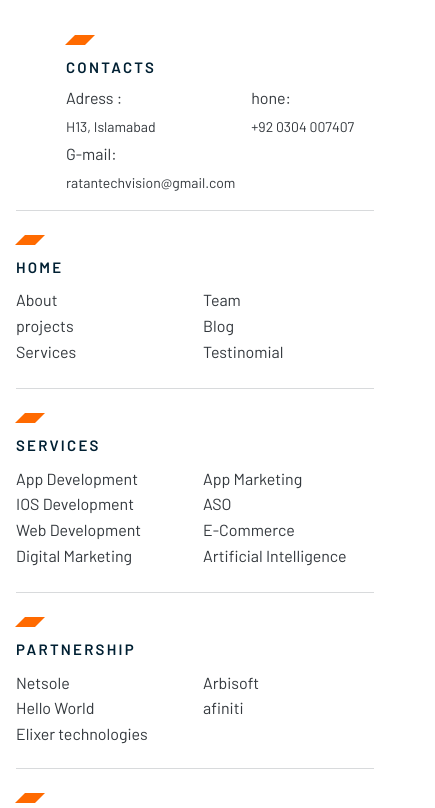
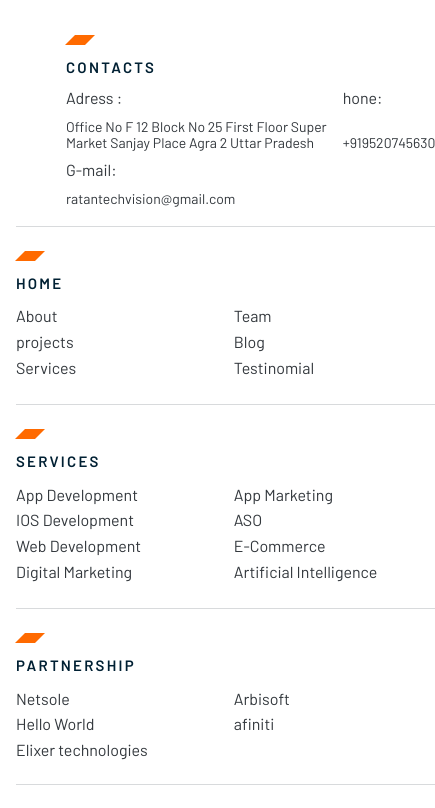
Before and after one commit to Asad-ali-zaffar/ratan-tech-visioin, a plain HTML site: page about.html in a window 390 px wide. Shown: the part 6755-7563 px from the top of the page, 435 px wide, since content can reach past the window. Drawn offline with Linux system fonts and the light colour scheme; files whose address does not match are found by name.

Commit message:
change phone number and address

```diff
--- a/about.html
+++ b/about.html
@@ -1383,7 +1383,7 @@
                                                 itemprop="url"><span itemprop="name"><span style="display:none">head Office</a></span>
                                         <ul>
                                             <li>
-                                                <a href="/" rel="noopener"><span itemprop="telephone">H13, Islamabad</span></a>
+                                                <a href="/" rel="noopener"><span itemprop="telephone">Office No F 12 Block No 25 First Floor Super <br> Market  Sanjay Place Agra 2 Uttar Pradesh</span></a>
                                             </li>
                                         </ul>
                                     </li>
@@ -1392,7 +1392,7 @@
                                                 itemprop="url"><span itemprop="name"><span style="display:none">Head office lahore</a></span>
                                         <ul>
                                             <li>
-                                                <a href="/" rel="noopener"><span itemprop="telephone">+92 0304 007407</span></a>
+                                                <a href="/" rel="noopener"><span itemprop="telephone">+919520745630</span></a>
                                             </li>
                                         </ul>
                                     </li>
```
Also changed, not shown: android.html (+2 -2 lines), appmarket.html (+2 -2 lines), artificial.html (+2 -2 lines), aso.html (+2 -2 lines), commerce.html (+2 -2 lines), company.html (+2 -2 lines), contact.html (+2 -2 lines), digital.html (+2 -2 lines), enter.html (+2 -2 lines), index.html (+2 -2 lines), investment.html (+2 -2 lines), ios.html (+2 -2 lines), news.html (+2 -2 lines), quality.html (+2 -2 lines), 5 more files.
